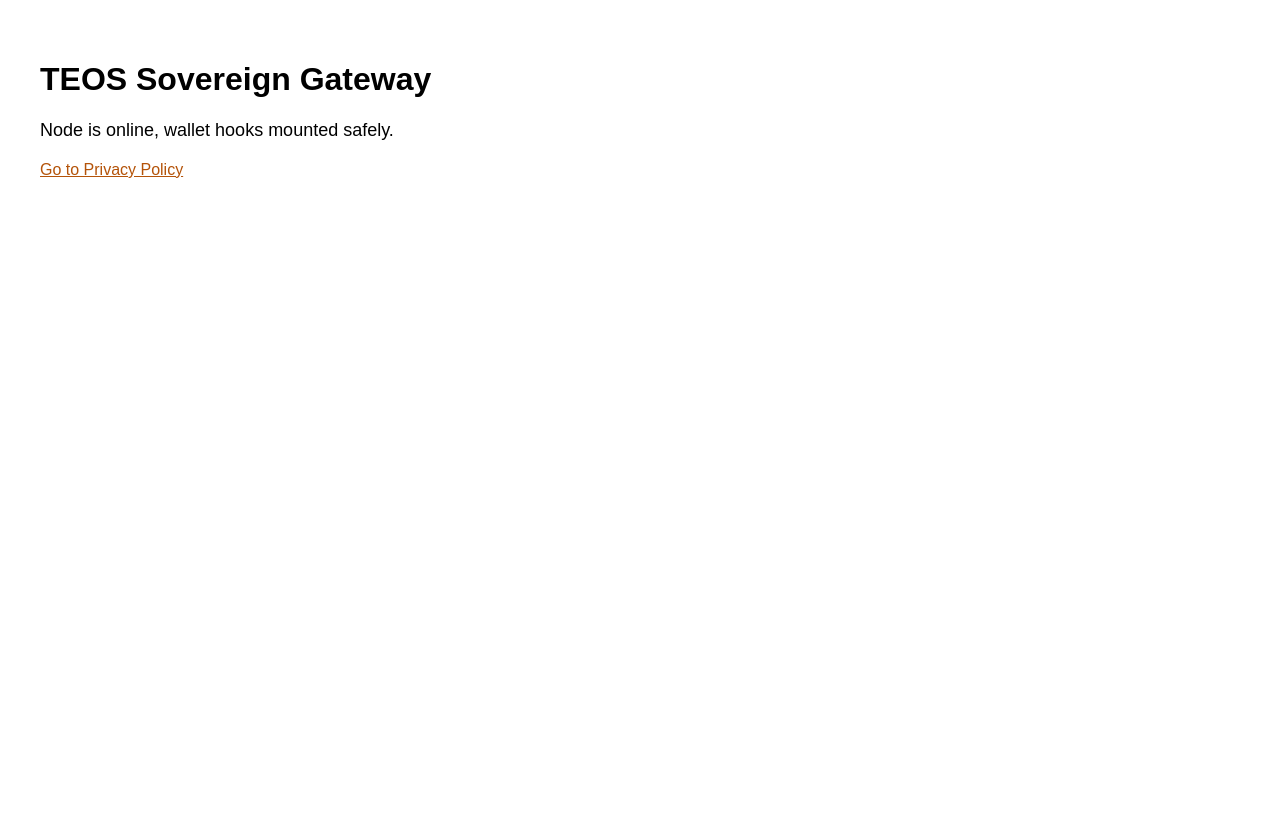
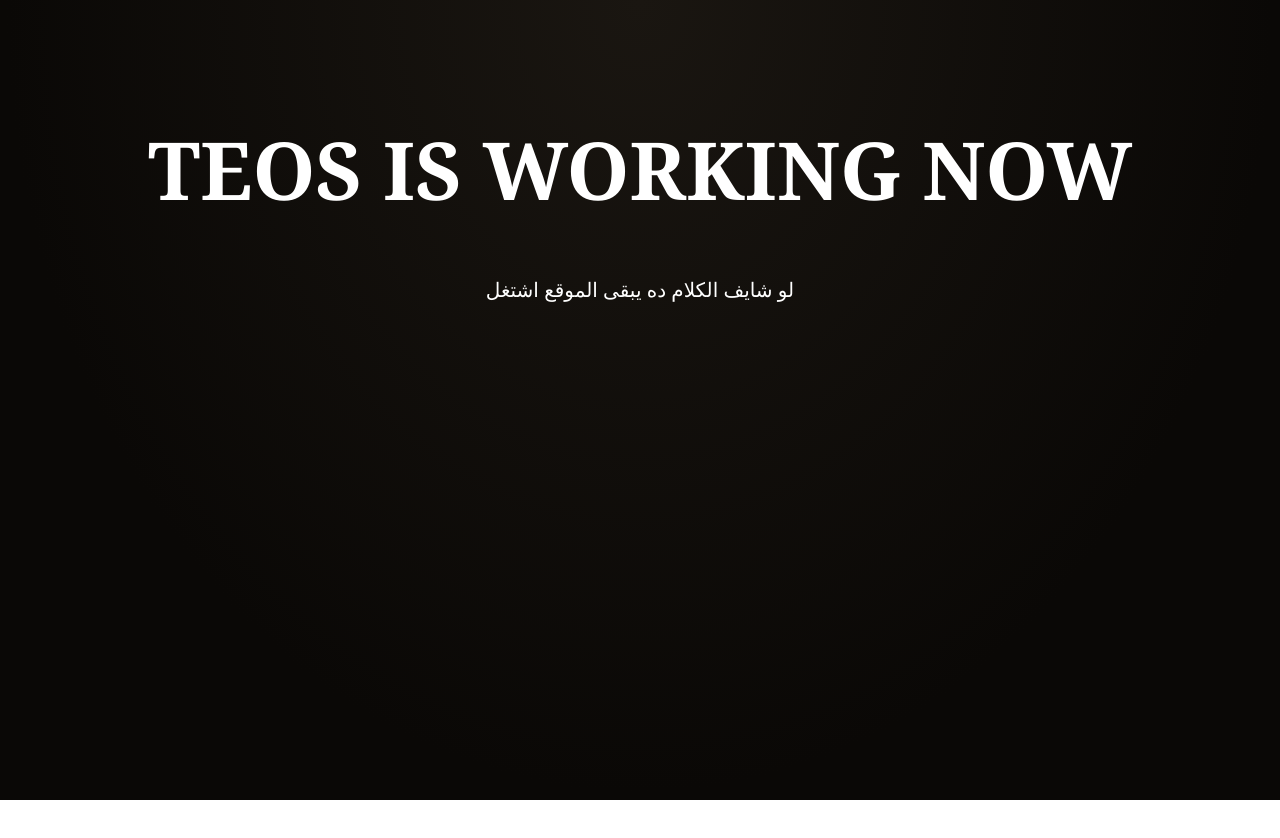
Before and after one commit to Elmahrosa/teos-node, a Next.js app: page / in a window 1280 px wide. Shown: the top 838 px of the page. After the commit the page ends 800 px from the top, so only its background shows below. Built offline with nearby package versions, Linux system fonts and the light colour scheme.

Commit message:
test: simple visible page on dark background

```diff
--- a/app/page.tsx
+++ b/app/page.tsx
@@ -1,17 +1,8 @@
-"use client";
-import React, { useState, useEffect } from "react";
-
 export default function Home() {
-  const [mounted, setMounted] = useState(false);
-  useEffect(() => { setMounted(true); }, []);
-
-  if (!mounted) return <div style={{background: "#fff", color: "#000", minHeight: "100vh", padding: 40}}>Loading TEOS Node...</div>;
-
   return (
-    <div style={{background: "#ffffff", color: "#000000", minHeight: "100vh", padding: 40, fontFamily: "sans-serif"}}>
-      <h1 style={{fontSize: 32, fontWeight: "bold"}}>TEOS Sovereign Gateway</h1>
-      <p style={{marginTop: 10, fontSize: 18}}>Node is online, wallet hooks mounted safely.</p>
-      <a href="/privacy" style={{color: "#b45309", display: "block", marginTop: 20}}>Go to Privacy Policy</a>
+    <div style={{color:"white", fontSize:"40px", padding:"60px", textAlign:"center"}}>
+      <h1>TEOS IS WORKING NOW</h1>
+      <p style={{fontSize:"20px"}}>لو شايف الكلام ده يبقى الموقع اشتغل</p>
     </div>
   );
 }
```
